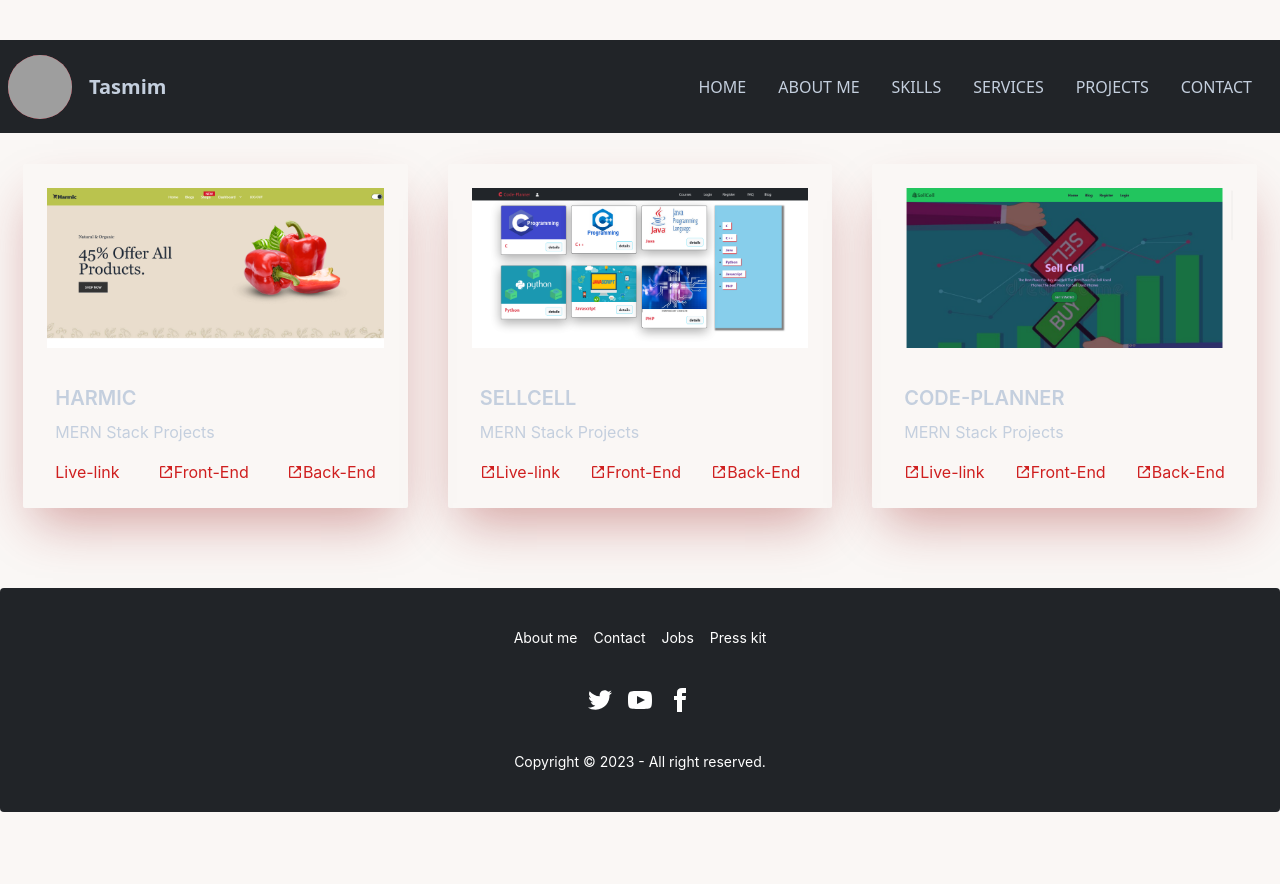
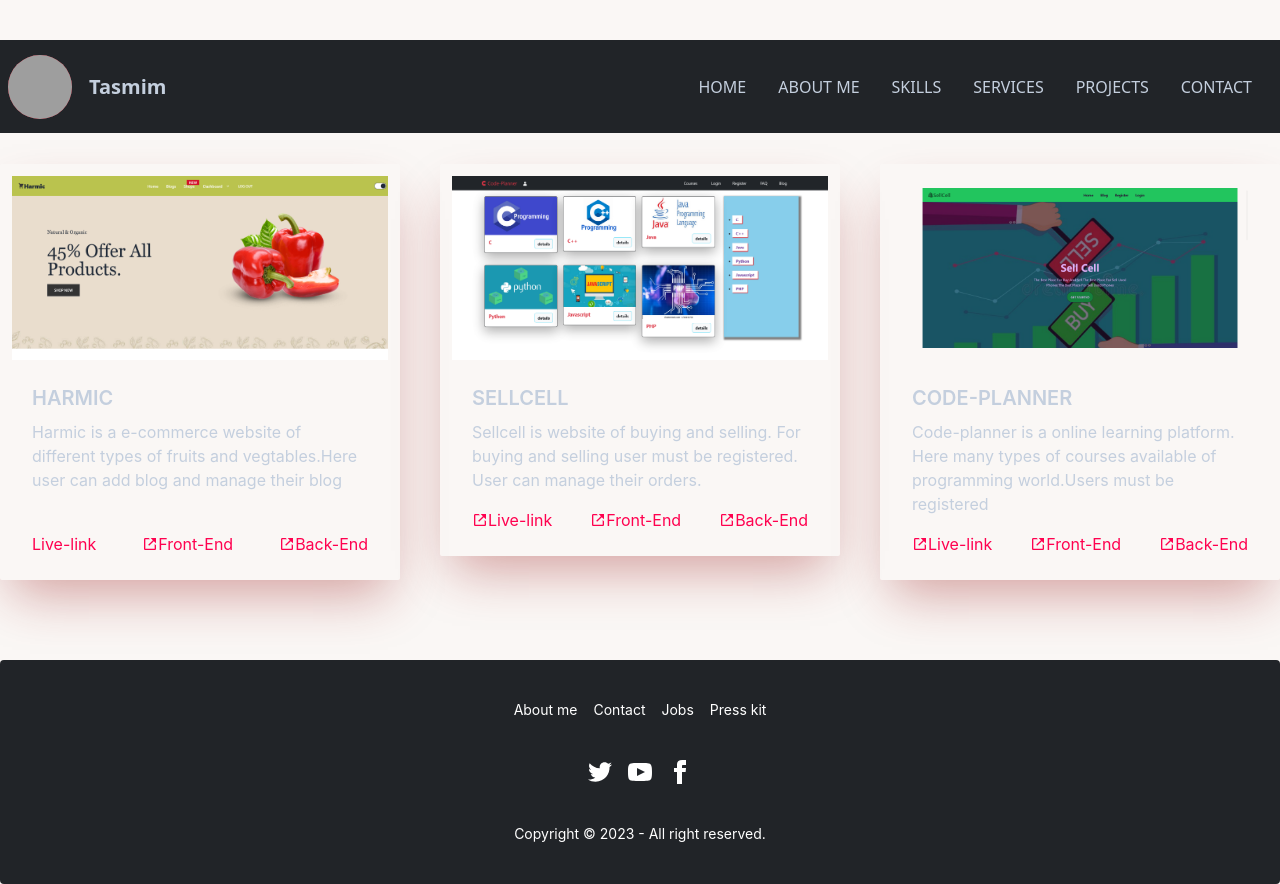
Before and after one commit to tasmim20/tasmim-portfolio, a React (Create React App) app: page /projects in a window 1280 px wide. Before the commit the page ends 812 px from the top, so only its background shows below. Built offline with nearby package versions, Linux system fonts and the light colour scheme; grey boxes are pictures that could not be loaded.

Commit message:
style added

```diff
--- a/package.json
+++ b/package.json
@@ -14,6 +14,7 @@
     "react-dom": "^18.2.0",
     "react-icons": "^4.8.0",
     "react-router-dom": "^6.10.0",
+    "react-router-hash-link": "^2.4.3",
     "react-scripts": "5.0.1",
     "react-scroll": "^1.8.9",
     "sweetalert": "^2.1.2",
--- a/src/App.css
+++ b/src/App.css
@@ -36,3 +36,11 @@
     transform: rotate(360deg);
   }
 }
+
+.card-shadow {
+  box-shadow: rgba(50, 50, 93, 0.25) 0px 2px 5px -1px, rgba(0, 0, 0, 0.3) 0px 1px 3px -1px !important;
+}
+
+.card-shadow:hover {
+  box-shadow: rgba(0, 0, 0, 0.25) 0px 14px 28px, rgba(0, 0, 0, 0.22) 0px 10px 10px !important;
+}
--- a/src/components/shared/AboutMe/AboutMe.js
+++ b/src/components/shared/AboutMe/AboutMe.js
@@ -2,7 +2,7 @@ import React from "react";
 
 const AboutMe = () => {
   return (
-    <div className="my-16">
+    <div className="my-16" id="aboutMe">
       <div className="hero  text-grayLight rounded-lg  ">
         <div className="hero-content flex-col lg:flex-row-reverse">
           <img  data-aos="fade-left"
--- a/src/components/shared/ContactMe/ContactMe.js
+++ b/src/components/shared/ContactMe/ContactMe.js
@@ -3,7 +3,7 @@ import img from "../../../assets/5.jpg";
 const ContactMe = () => {
   return (
     <div>
-      <div
+      <div id="contactMe"
         className="hero text-white py-20 "
         style={{ backgroundImage: `url(${img})` }}
       >
--- a/src/components/shared/Projects/Projects.js
+++ b/src/components/shared/Projects/Projects.js
@@ -6,7 +6,7 @@ import { BiLinkExternal } from "react-icons/bi";
 
 const Projects = () => {
   return (
-    <div className="text-grayLight grid justify-center align-center my-10 mb-20">
+    <div id="projects" className="text-grayLight grid justify-center align-center my-10 mb-20">
       <div
         data-aos="fade-up"
         data-aos-easing="ease-out-cubic"
@@ -22,35 +22,35 @@ const Projects = () => {
         data-aos-duration="1000"
         className="grid lg:grid-cols-3 sm:grid-cols-1 md:grid-cols-2 gap-10"
       >
-        <div className="card rounded-sm shadow-2xl shadow-red-800/40">
+        <div className="transition duration-700 hover:scale-105  hover:text-darkpink  card rounded-sm shadow-2xl shadow-red-800/40 ">
           <figure>
-            <img className="h-52 p-6 " src={harmic} alt="Shoes" />
+            <img className=" h-52 p-3 " src={harmic} alt="Shoes" />
           </figure>
-          <div className="card-body -mt-5">
-            <h2 className="card-title text-grayLight">HARMIC</h2>
-            <p>MERN Stack Projects</p>
+          <div className="card-body hover:text-darkpink -mt-5">
+            <h2 className="card-title ">HARMIC</h2>
+            <p>Harmic is a e-commerce website of different types of fruits and vegtables.Here user can add blog and manage their blog</p>
             <div className="card-actions justify-between mt-2 -mb-2">
               <div className="flex">
                 <a
-                  className="no-underline text-reddark"
+                  className="no-underline text-darkpink"
                   href="https://harmic-client.firebaseapp.com/"
                 >
                   Live-link
                 </a>
               </div>
               <div className="flex">
-                <BiLinkExternal className="text-reddark mt-1 " />
+                <BiLinkExternal className="text-darkpink mt-1 " />
                 <a
-                  className="no-underline text-reddark"
+                  className="no-underline text-darkpink"
                   href="https://github.com/tasmim20/harmic-client"
                 >
                   Front-End
                 </a>
               </div>
               <div className="flex">
-                <BiLinkExternal className="text-reddark mt-1 " />
+                <BiLinkExternal className="text-darkpink mt-1 " />
                 <a
-                  className="no-underline text-reddark"
+                  className="no-underline text-darkpink"
                   href="https://github.com/tasmim20/harmic-server"
                 >
                   Back-End
@@ -60,36 +60,36 @@ const Projects = () => {
           </div>
         </div>
         <div>
-          <div className="card rounded-sm  shadow-2xl  shadow-red-800/40">
+          <div className="transition duration-700 hover:scale-105  hover:text-darkpink card rounded-sm card-shadow shadow-2xl  shadow-red-800/40">
             <figure>
-              <img className="h-52 p-6 " src={codeplanner} alt="Shoes" />
+              <img className="h-52 p-3 " src={codeplanner} alt="Shoes" />
             </figure>
             <div className="card-body -mt-5">
-              <h2 className="card-title text-grayLight">SELLCELL</h2>
-              <p>MERN Stack Projects</p>
+              <h2 className="card-title ">SELLCELL</h2>
+              <p>Sellcell is website of buying and selling. For buying and selling user must be registered. User can manage their orders.</p>
               <div className="card-actions justify-between mt-2 -mb-2">
                 <div className="flex">
-                  <BiLinkExternal className="text-reddark mt-1 " />
+                  <BiLinkExternal className="text-darkpink mt-1 " />
                   <a
-                    className="no-underline text-reddark"
+                    className="no-underline text-darkpink"
                     href="https://sellcell-f5de6.web.app"
                   >
                     Live-link
                   </a>
                 </div>
                 <div className="flex">
-                  <BiLinkExternal className="text-reddark mt-1 " />
+                  <BiLinkExternal className="text-darkpink mt-1 " />
                   <a
-                    className="no-underline text-reddark"
+                    className="no-underline text-darkpink"
                     href="https://github.com/tasmim20/sellcell-client-side"
                   >
                     Front-End
                   </a>
                 </div>
                 <div className="flex">
-                  <BiLinkExternal className="text-reddark mt-1 " />
+                  <BiLinkExternal className="text-darkpink mt-1 " />
                   <a
-                    className="no-underline text-reddark"
+                    className="no-underline text-darkpink"
                     href="https://github.com/tasmim20/sellcell-server"
                   >
                     Back-End
@@ -100,37 +100,37 @@ const Projects = () => {
           </div>
         </div>
         <div>
-          <div className="card rounded-sm shadow-2xl  shadow-red-800/40">
+          <div className="transition duration-700 hover:scale-105  hover:text-darkpink card rounded-sm shadow-2xl  card-shadow shadow-red-800/40">
             <figure>
               <img className="h-52 p-6 " src={sellcell} alt="Shoes" />
             </figure>
             <div className="card-body -mt-5">
-              <h2 className="card-title text-grayLight">CODE-PLANNER</h2>
-              <p>MERN Stack Projects</p>
+              <h2 className="card-title ">CODE-PLANNER</h2>
+              <p>Code-planner is a online learning platform. Here many types of courses available of programming world.Users must be registered</p>
 
               <div className="card-actions justify-between mt-2 -mb-2">
                 <div className="flex">
-                  <BiLinkExternal className="text-reddark mt-1 " />
+                  <BiLinkExternal className="text-darkpink mt-1 " />
                   <a
-                    className="no-underline text-reddark"
+                    className="no-underline text-darkpink"
                     href="https://code-planner-f4fc4.web.app"
                   >
                     Live-link
                   </a>
                 </div>
                 <div className="flex">
-                  <BiLinkExternal className="text-reddark mt-1 " />
+                  <BiLinkExternal className="text-darkpink mt-1 " />
                   <a
-                    className="no-underline text-reddark"
+                    className="no-underline text-darkpink"
                     href="https://github.com/tasmim20/code-planner-client"
                   >
                     Front-End
                   </a>
                 </div>
                 <div className="flex">
-                  <BiLinkExternal className="text-reddark mt-1 " />
+                  <BiLinkExternal className="text-darkpink mt-1 " />
                   <a
-                    className="no-underline text-reddark"
+                    className="no-underline text-darkpink"
                     href="https://github.com/tasmim20/code-planner-server"
                   >
                     Back-End
--- a/src/components/shared/Services/Services.js
+++ b/src/components/shared/Services/Services.js
@@ -3,7 +3,7 @@ import React from "react";
 const Services = () => {
   return (
     <div className="text-grayLight">
-      <div
+      <div id="services"
         data-aos="fade-up"
         data-aos-easing="ease-out-cubic"
         data-aos-duration="1000"
--- a/src/components/shared/Skills/Tools/Tools.js
+++ b/src/components/shared/Skills/Tools/Tools.js
@@ -25,11 +25,11 @@ const Tools = () => {
           data-aos-duration="1000"
           className="grid lg:grid-cols-5 grid-cols-2 gap-10"
         >
-          <SiVisualstudiocode className="text-grayLight font-semibold h-28 w-36 p-2 shadow-2xl shadow-red-800/40 border border-reddark" />
-          <SiFirebase className="text-grayLight hover:bg-lightpink hover:text-white font-semibold h-28 w-36 p-2 shadow-2xl shadow-red-800/40 border   border-reddark" />
-          <SiNetlify className="text-grayLight font-semibold h-28 w-36 p-2 shadow-2xl shadow-red-800/40 border border-reddark" />
-          <SiGithub className="text-grayLight font-semibold h-28 w-36 p-2 shadow-2xl shadow-red-800/40 border border-reddark" />
-          <SiVercel className="text-grayLight font-semibold h-28 w-36 p-2 shadow-2xl shadow-red-800/40 border border-reddark" />
+          <SiVisualstudiocode className="text-grayLight transition duration-700 hover:scale-110 hover:bg-lightpink hover:text-white  font-semibold h-28 w-36 p-2 shadow-2xl shadow-red-800/40 border border-reddark" />
+          <SiFirebase className="text-grayLight transition duration-700 hover:scale-110 hover:bg-lightpink  hover:text-white font-semibold h-28 w-36 p-2 shadow-2xl shadow-red-800/40 border   border-reddark" />
+          <SiNetlify className="text-grayLight transition duration-700 hover:scale-110 hover:bg-lightpink hover:text-white  font-semibold h-28 w-36 p-2 shadow-2xl shadow-red-800/40 border border-reddark" />
+          <SiGithub className="text-grayLight transition duration-700 hover:scale-110 hover:bg-lightpink hover:text-white  font-semibold h-28 w-36 p-2 shadow-2xl shadow-red-800/40 border border-reddark" />
+          <SiVercel className="text-grayLight transition duration-700 hover:scale-110 hover:bg-lightpink hover:text-white   font-semibold h-28 w-36 p-2 shadow-2xl shadow-red-800/40 border border-reddark" />
         </div>
       </div>
     </div>
```
Also changed, not shown: src/components/shared/Navbar.js (+18 -14 lines), src/components/shared/Skills/Skills.js (+6 -6 lines), 1 other file (tests, documents, lock files or other folders).
